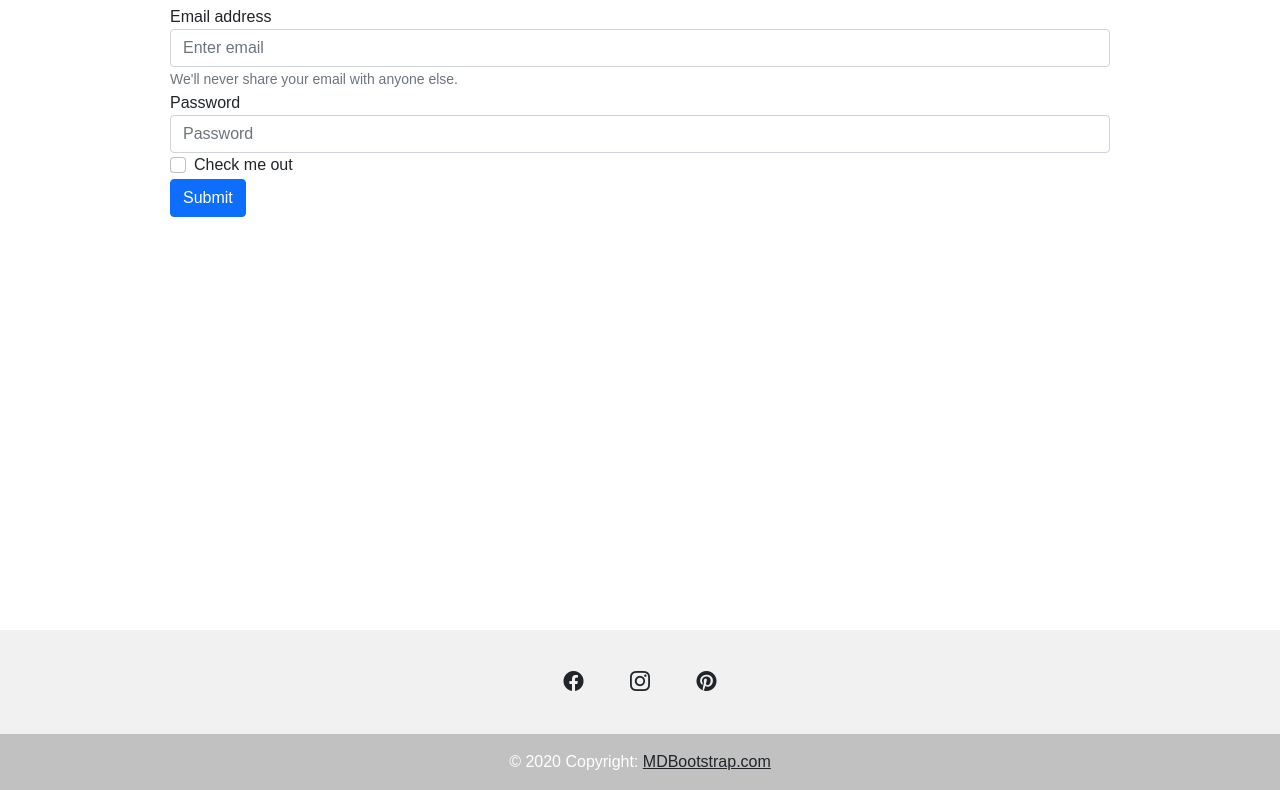
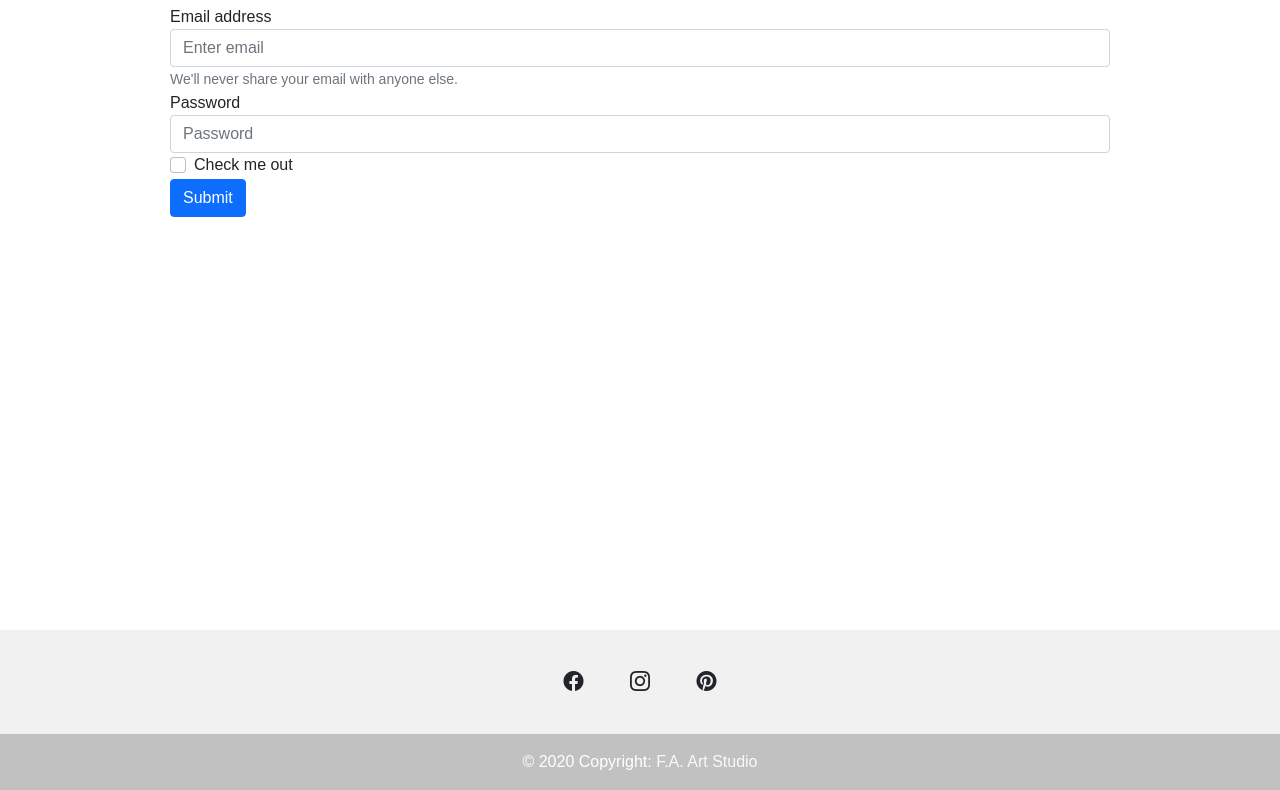
Before and after one commit to SaJa-Projects/art-hub, a plain HTML site: page index.html in a window 1280 px wide. Shown: the part 4049-4839 px from the top of the page. Drawn offline with nearby package versions, Linux system fonts and the light colour scheme.

Commit message:
fixed copyright

```diff
--- a/index.html
+++ b/index.html
@@ -321,7 +321,7 @@
       <!-- Copyright -->
       <div class="text-center p-3" style="background-color: rgba(0, 0, 0, 0.2)">
         © 2020 Copyright:
-        <a class="text-dark" href="https://mdbootstrap.com/">MDBootstrap.com</a>
+        <a class="text-light"> F.A. Art Studio</a>
       </div>
       <!-- Copyright -->
     </footer>
--- a/main.css
+++ b/main.css
@@ -20,3 +20,6 @@
   height: 50%;
   background: center no-repeat;
 }
+a{
+  text-decoration: none!important;
+}
```
